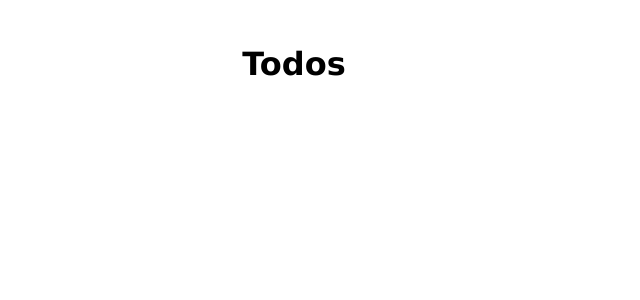
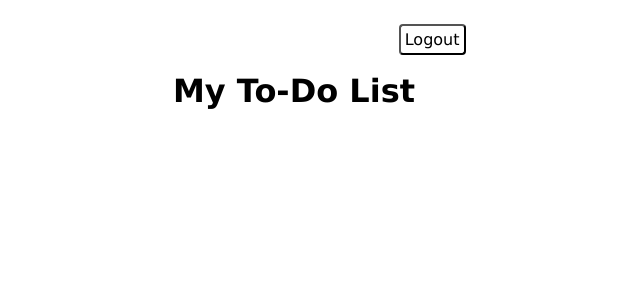
Before and after one commit to derekmiranda/todo-login-app, a React (Vite) app: page / in a window 1280 px wide. Shown: the top 300 px of the page, without its empty margins (346-986 px from the left). Built offline with nearby package versions, Linux system fonts and the light colour scheme.

Commit message:
adds logout btn to todos page

```diff
--- a/src/pages/Todos/index.jsx
+++ b/src/pages/Todos/index.jsx
@@ -1,13 +1,16 @@
-import React, { useCallback, useEffect } from "react";
+import React from "react";
 
 import Page from "/src/components/Page";
 
 import styles from "./index.module.scss";
+import LogoutButton from "./components/LogoutButton";
 
 const TodosPage = ({ logout }) => {
   return (
     <Page>
-      <h1>Todos</h1>
+      <LogoutButton onClick={logout}>Logout</LogoutButton>
+      <h1>My To-Do List</h1>
+      <div className={styles.wrapper}></div>
     </Page>
   );
 };
--- a/src/styles/global.scss
+++ b/src/styles/global.scss
@@ -4,3 +4,7 @@
 body {
   @extend %font-family;
 }
+
+h1 {
+  margin-top: 48px;
+}
```
